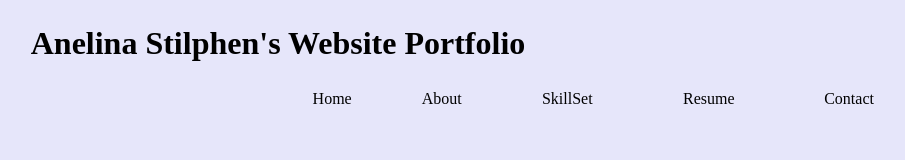
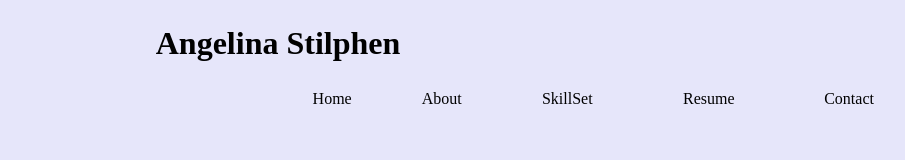
Before and after one commit to AStilphen000/AngelinaStilphen---Portfolio-, a plain HTML site: page index.html in a window 1280 px wide. Shown: the whole page, without its empty margins (362-1267 px from the left). Drawn offline with nearby package versions, Linux system fonts and the light colour scheme.

Commit message:
Changes
Made changes to index and the website.

```diff
--- a/index.html
+++ b/index.html
@@ -17,7 +17,8 @@
 </head>
 
 <body>
-  <h1>Anelina Stilphen's Website Portfolio</h1>
+  <h1>Angelina Stilphen</h1>
+  <img src="" alt="">
   <!--[if lte IE 9]>
     <p class="browserupgrade">You are using an <strong>outdated</strong> browser. Please <a href="https://browsehappy.com/">upgrade your browser</a> to improve your experience and security.</p>
   <![endif]-->
```
Also changed, not shown: css/main.css (line endings or trailing spaces).
